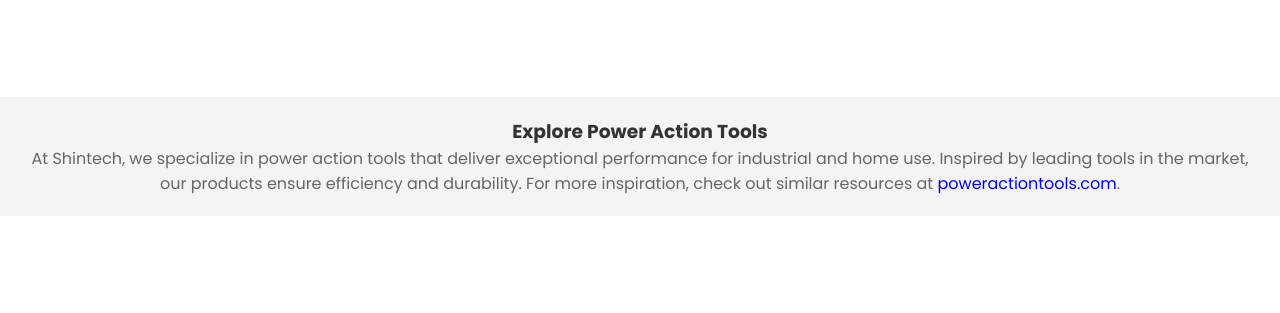
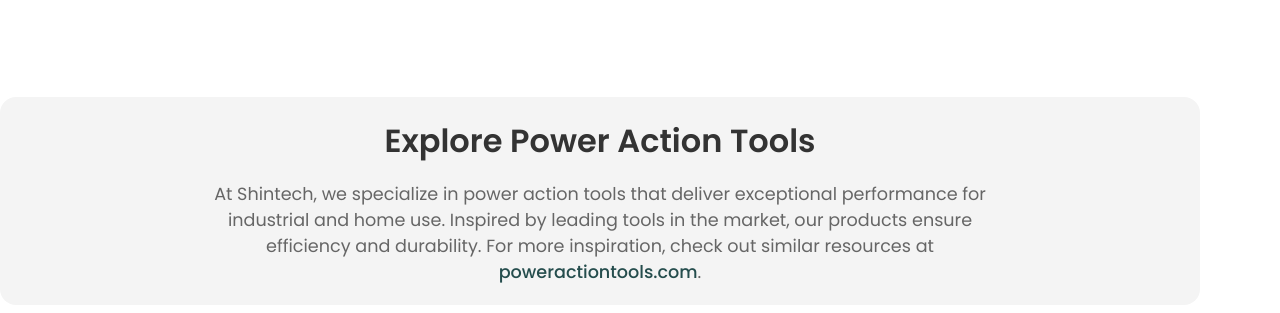
Before and after one commit to vinod-reddy-1998/shintech_1, a plain HTML site: page index.html in a window 1280 px wide. Shown: the part 1972-2285 px from the top of the page. Drawn offline with nearby package versions, Linux system fonts and the light colour scheme.

Commit message:
Update styles.css

```diff
--- a/styles.css
+++ b/styles.css
@@ -314,9 +314,41 @@ nav {
   background-color: #1877f2;
   color: white;
 }
+.btn.youtube {
+  background-color: #ff0000;
+  color: white;
+}
 .product__buttons .btn:hover {
   transform: scale(1.1);
   opacity: 0.9;
+}
+
+/* New style for poweraction section (added for SEO and integration) */
+.poweraction__section {
+  background-color: var(--extra-light);
+  padding: 2rem 1rem;
+  text-align: center;
+  margin: 2rem 0;
+  border-radius: 1rem;
+}
+.poweraction__section h3 {
+  margin-bottom: 1rem;
+  font-size: 2rem;
+  font-weight: 600;
+  color: var(--primary-color);
+}
+.poweraction__section p {
+  font-size: 1.1rem;
+  color: var(--text-light);
+  max-width: 800px;
+  margin: 0 auto;
+}
+.poweraction__section a {
+  color: var(--primary-color);
+  font-weight: 500;
+}
+.poweraction__section a:hover {
+  text-decoration: underline;
 }
 
 .client__content {
@@ -449,6 +481,7 @@ nav {
   .about__grid { grid-template-columns: repeat(2, 1fr); }
   .product__grid { grid-template-columns: repeat(2, 1fr); }
   .footer__container { grid-template-columns: repeat(2, 1fr); }
+  .poweraction__section { padding: 3rem 2rem; } /* Responsive for poweraction section */
 }
 
 @media (min-width: 768px) {
@@ -499,10 +532,12 @@ nav {
   .product__grid { grid-template-columns: repeat(3, 1fr); }
   .client__card { grid-template-columns: repeat(2, 1fr); align-items: center; text-align: left; }
   .footer__container { grid-template-columns: repeat(4, 1fr); }
+  .poweraction__section { padding: 4rem 2rem; margin: 4rem 0; } /* Responsive for poweraction section */
 }
 
 @media (min-width: 1024px) {
   .deals__container { grid-template-columns: repeat(4, 1fr); }
   .deals__card:nth-child(1) { grid-column: unset; }
   .about__grid { gap: 4rem 2rem; }
+  .poweraction__section { max-width: var(--max-width); margin: 4rem auto; } /* Center and constrain width */
 }
```
